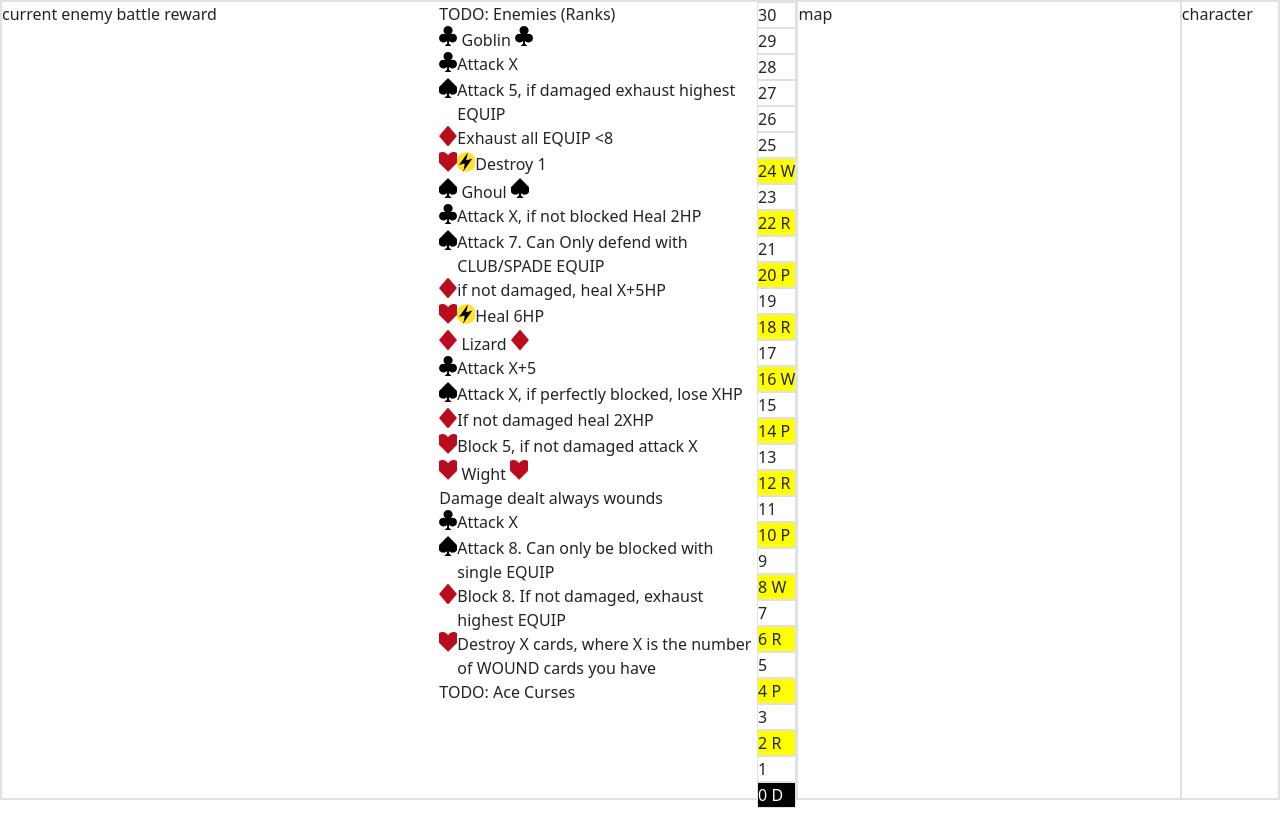
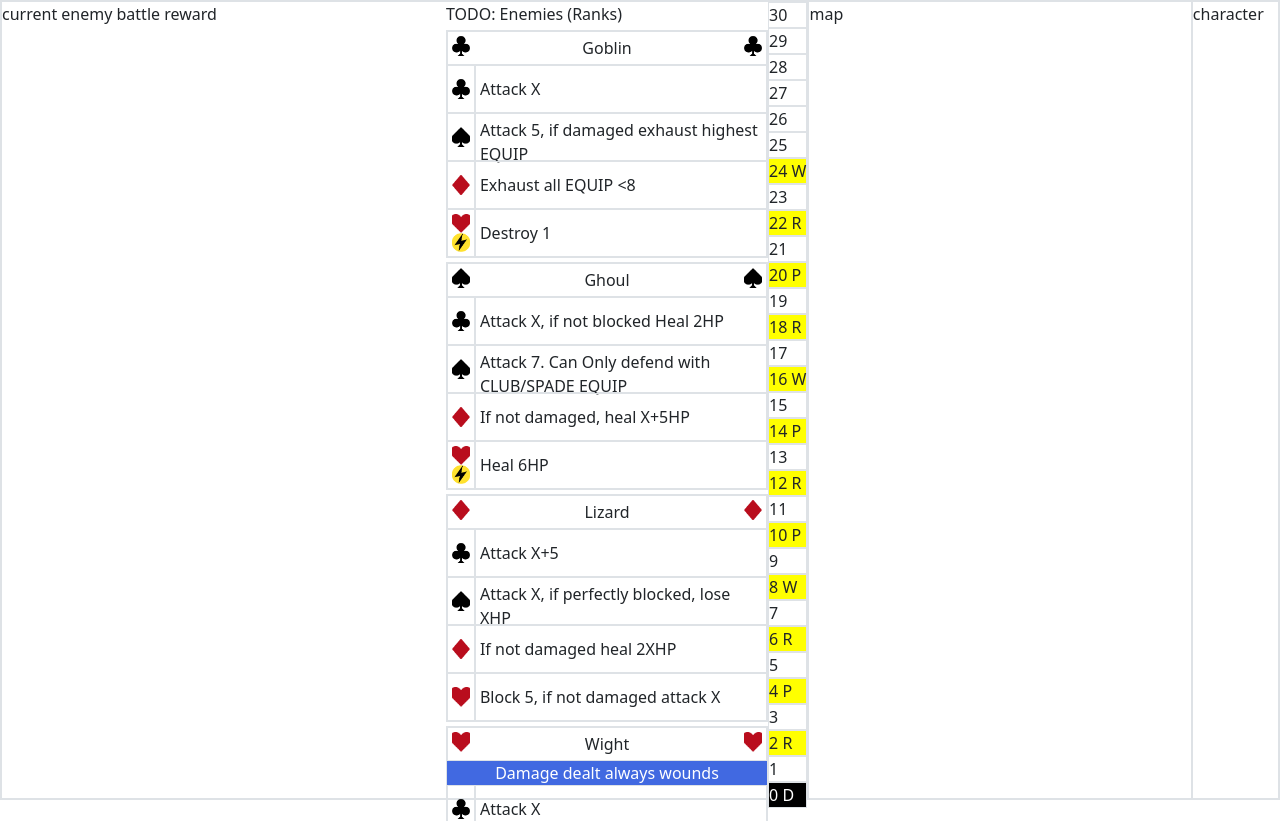
Before and after one commit to exp111/FiftyTwoRealms, an Angular app: page / in a window 1280 px wide. Shown: the top 821 px of the page. Built offline with nearby package versions, Linux system fonts and the light colour scheme.

Commit message:
legend styling

```diff
--- a/src/app/game/enemy/enemy.html
+++ b/src/app/game/enemy/enemy.html
@@ -3,29 +3,38 @@
     current enemy
     battle reward
   </div>
-  <div class="enemy-legend d-flex flex-column" style="width: 40%">
+  <div class="enemy-legend d-flex flex-column gap-1" style="width: 40%">
     <div>
       TODO: Enemies (Ranks)
     </div>
     @for (enemy of enemyTypes; track enemy) {
-      <div>
-        <i [class]="getSuit(enemy.suit)"></i>
-        {{ enemy.name }}
-        <i [class]="getSuit(enemy.suit)"></i>
+      <div class="border">
+        <!-- Title -->
+        <div class="d-flex border p-1">
+          <i [class]="getSuit(enemy.suit)"></i>
+          <span class="flex-grow-1 text-center">
+            {{ enemy.name }}
+          </span>
+          <i [class]="getSuit(enemy.suit)"></i>
+        </div>
         @if (enemy.special) {
-          <div>{{ enemy.special }}</div>
+          <div class="special text-center">
+            {{ enemy.special }}
+          </div>
         }
         <div class="d-flex flex-column">
           @for (ability of enemy.abilities; track ability) {
-            <div class="d-flex flex-row">
+            <div class="d-flex flex-row" style="height: 3rem">
               <!-- Ability Icons -->
-              <div>
+              <div class="border d-flex flex-column justify-content-center p-1">
                 <i [class]="getSuit(ability.suit)"></i>
                 @if (ability.instant) {
                   <i class="instant"></i>
                 }
               </div>
-              {{ ability.text }}
+              <span class="border flex-grow-1 align-content-center p-1">
+                {{ ability.text }}
+              </span>
             </div>
           }
         </div>
--- a/src/app/game/enemy/enemy.scss
+++ b/src/app/game/enemy/enemy.scss
@@ -26,3 +26,10 @@
     background-color: yellow;
   }
 }
+
+.enemy-legend {
+  .special {
+    background-color: royalblue;
+    color: white;
+  }
+}
--- a/src/app/game/enemy/enemy.ts
+++ b/src/app/game/enemy/enemy.ts
@@ -77,7 +77,7 @@ export class Enemy {
         },
         {
           suit: Suit.Diamond,
-          text: "if not damaged, heal X+5HP"
+          text: "If not damaged, heal X+5HP"
         },
         {
           suit: Suit.Heart,
```
